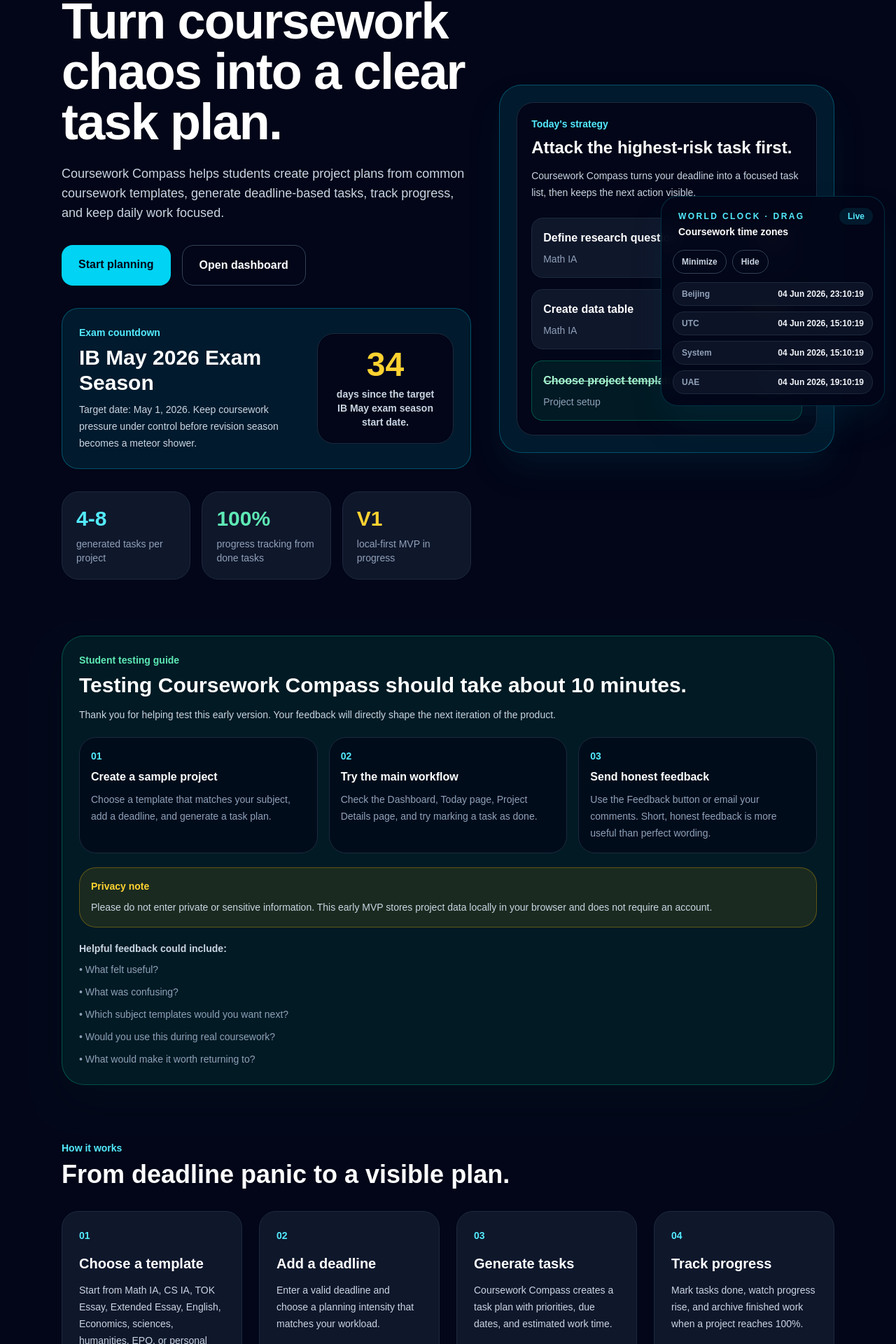
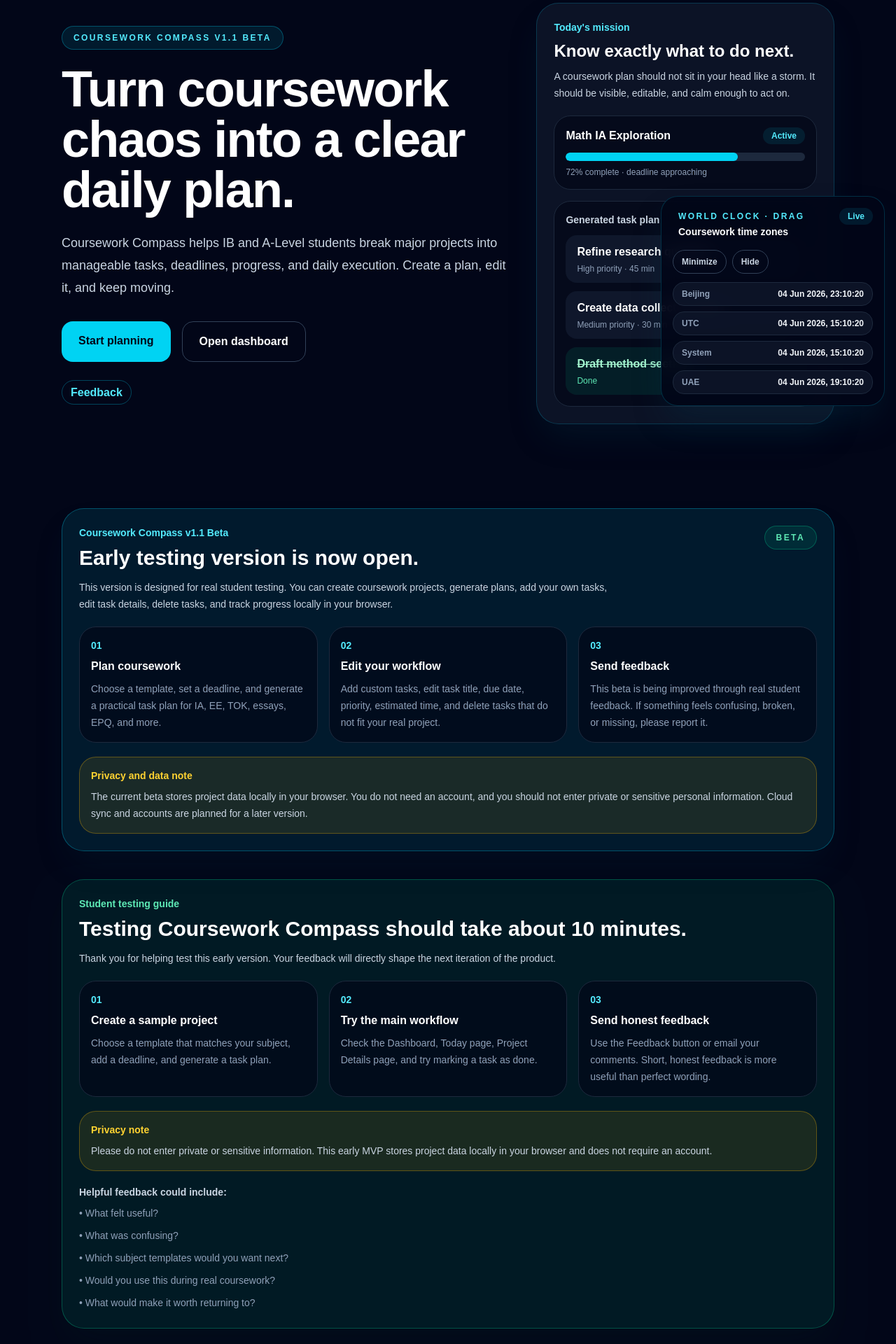
Before and after one commit to ChefDav/Coursework-Compass, a Next.js app: page / in a window 1280 px wide. Shown: the part 194-2114 px from the top of the page at 70% size. Built offline with nearby package versions, Linux system fonts and the light colour scheme.

Commit message:
Add beta release note

```diff
--- a/app/page.tsx
+++ b/app/page.tsx
@@ -1,53 +1,83 @@
+import AppNav from "@/components/AppNav";
+import BetaNotice from "@/components/BetaNotice";
+import ExamCountdownCard from "@/components/ExamCountdownCard";
 import FeedbackLink from "@/components/FeedbackLink";
-import ExamCountdownCard from "@/components/ExamCountdownCard";
 import TestingGuideCard from "@/components/TestingGuideCard";
+
+const templateHighlights = [
+  "Math IA",
+  "Computer Science IA",
+  "Biology IA",
+  "Chemistry IA",
+  "Physics IA",
+  "Business IA",
+  "TOK Essay",
+  "Extended Essay",
+  "English Essay",
+  "Economics Commentary",
+  "EPQ",
+  "University Personal Statement",
+];
+
+const workflowSteps = [
+  {
+    number: "01",
+    title: "Choose your coursework type",
+    description:
+        "Pick a template for IA, EE, TOK, essays, EPQ, personal statement, or another major academic project.",
+  },
+  {
+    number: "02",
+    title: "Set your deadline",
+    description:
+        "Use the calendar picker to choose a real deadline. Coursework Compass turns it into a structured plan.",
+  },
+  {
+    number: "03",
+    title: "Generate and edit your plan",
+    description:
+        "Create tasks, add your own custom work, edit task details, delete tasks, and track progress from Dashboard and Today.",
+  },
+];
+
+const featureCards = [
+  {
+    title: "Deadline-aware planning",
+    description:
+        "Your project plan is generated around the deadline, so the work feels less like a fog bank and more like a route map.",
+  },
+  {
+    title: "Editable task workspace",
+    description:
+        "Add, edit, delete, complete, and restore tasks. The v1.1 beta is designed for real coursework changes.",
+  },
+  {
+    title: "Student-first interface",
+    description:
+        "Built for students managing IA, EE, TOK, essays, mock season, revision pressure, and shifting teacher feedback.",
+  },
+];
 
 export default function HomePage() {
   return (
       <main className="min-h-screen bg-slate-950 text-white">
         <section className="mx-auto max-w-6xl px-4 py-6 sm:px-6 sm:py-8">
-          <nav className="mb-16 flex flex-col gap-5 sm:flex-row sm:items-center sm:justify-between">
-            <a href="/" className="text-xl font-black tracking-tight">
-              Coursework Compass
-            </a>
+          <AppNav />
 
-            <div className="flex flex-wrap gap-3 text-sm text-slate-300">
-              <a
-                  href="/dashboard"
-                  className="rounded-full px-3 py-2 font-bold transition hover:bg-slate-800 hover:text-white"
-              >
-                Dashboard
-              </a>
-              <a
-                  href="/projects"
-                  className="rounded-full px-3 py-2 font-bold transition hover:bg-slate-800 hover:text-white"
-              >
-                Projects
-              </a>
-              <a
-                  href="/today"
-                  className="rounded-full px-3 py-2 font-bold transition hover:bg-slate-800 hover:text-white"
-              >
-                Today
-              </a>
-              <FeedbackLink />
+          <section className="grid gap-10 py-12 md:grid-cols-[1.2fr_0.8fr] md:items-center md:py-20">
+            <div>
+              <div className="mb-5 inline-flex rounded-full border border-cyan-400/30 bg-cyan-400/10 px-4 py-2 text-xs font-black uppercase tracking-[0.2em] text-cyan-300">
+                Coursework Compass v1.1 Beta
               </div>
-          </nav>
 
-          <section className="grid gap-10 lg:grid-cols-[1.1fr_0.9fr] lg:items-center">
-            <div>
-              <p className="mb-4 inline-flex rounded-full border border-cyan-400/30 bg-cyan-400/10 px-4 py-2 text-sm font-bold text-cyan-300">
-                Coursework planning for deadline-heavy students
-              </p>
-
-              <h1 className="max-w-4xl text-5xl font-black tracking-tight sm:text-6xl lg:text-7xl">
-                Turn coursework chaos into a clear task plan.
+              <h1 className="text-5xl font-black tracking-tight sm:text-6xl md:text-7xl">
+                Turn coursework chaos into a clear daily plan.
               </h1>
 
-              <p className="mt-6 max-w-2xl text-base leading-7 text-slate-300 sm:text-lg">
-                Coursework Compass helps students create project plans from
-                common coursework templates, generate deadline-based tasks, track
-                progress, and keep daily work focused.
+              <p className="mt-6 max-w-2xl text-base leading-8 text-slate-300 sm:text-lg">
+                Coursework Compass helps IB and A-Level students break major
+                projects into manageable tasks, deadlines, progress, and daily
+                execution. Create a plan, edit it, and keep moving.
               </p>
 
               <div className="mt-8 flex flex-col gap-4 sm:flex-row">
@@ -67,158 +97,218 @@ export default function HomePage() {
               </div>
 
               <div className="mt-8">
-                <ExamCountdownCard />
+                <FeedbackLink />
+              </div>
             </div>
 
-              <div className="mt-8 grid gap-4 sm:grid-cols-3">
-                <div className="rounded-3xl border border-slate-800 bg-slate-900 p-5">
-                  <p className="text-3xl font-black text-cyan-300">4-8</p>
-                  <p className="mt-2 text-sm text-slate-400">
-                    generated tasks per project
+            <div className="rounded-[2rem] border border-cyan-400/20 bg-slate-900/80 p-5 shadow-2xl shadow-cyan-950/30 sm:p-6">
+              <div className="mb-5">
+                <p className="mb-2 text-sm font-bold text-cyan-300">
+                  Today&apos;s mission
+                </p>
+                <h2 className="text-2xl font-black">
+                  Know exactly what to do next.
+                </h2>
+                <p className="mt-2 text-sm leading-6 text-slate-300">
+                  A coursework plan should not sit in your head like a storm. It
+                  should be visible, editable, and calm enough to act on.
                 </p>
               </div>
 
-                <div className="rounded-3xl border border-slate-800 bg-slate-900 p-5">
-                  <p className="text-3xl font-black text-emerald-300">100%</p>
-                  <p className="mt-2 text-sm text-slate-400">
-                    progress tracking from done tasks
+              <div className="space-y-4">
+                <div className="rounded-3xl border border-slate-800 bg-slate-950/70 p-4">
+                  <div className="mb-3 flex items-center justify-between">
+                    <p className="font-bold text-white">Math IA Exploration</p>
+                    <span className="rounded-full bg-cyan-400/10 px-3 py-1 text-xs font-bold text-cyan-300">
+                    Active
+                  </span>
+                  </div>
+
+                  <div className="h-3 overflow-hidden rounded-full bg-slate-800">
+                    <div className="h-full w-[72%] rounded-full bg-cyan-400" />
+                  </div>
+
+                  <p className="mt-2 text-xs text-slate-400">
+                    72% complete · deadline approaching
                   </p>
                 </div>
 
-                <div className="rounded-3xl border border-slate-800 bg-slate-900 p-5">
-                  <p className="text-3xl font-black text-amber-300">V1</p>
-                  <p className="mt-2 text-sm text-slate-400">
-                    local-first MVP in progress
+                <div className="rounded-3xl border border-slate-800 bg-slate-950/70 p-4">
+                  <p className="mb-3 text-sm font-bold text-slate-300">
+                    Generated task plan
+                  </p>
+
+                  <div className="space-y-3">
+                    <div className="rounded-2xl bg-slate-900 px-4 py-3">
+                      <p className="font-bold text-white">
+                        Refine research question
+                      </p>
+                      <p className="mt-1 text-xs text-slate-400">
+                        High priority · 45 min
                       </p>
                     </div>
-              </div>
+
+                    <div className="rounded-2xl bg-slate-900 px-4 py-3">
+                      <p className="font-bold text-white">
+                        Create data collection table
+                      </p>
+                      <p className="mt-1 text-xs text-slate-400">
+                        Medium priority · 30 min
+                      </p>
                     </div>
 
-            <div className="rounded-[2rem] border border-cyan-400/30 bg-cyan-400/10 p-5 shadow-2xl shadow-cyan-950/40 sm:p-6">
-              <div className="rounded-[1.5rem] border border-slate-800 bg-slate-950 p-5">
-                <p className="mb-2 text-sm font-bold text-cyan-300">
-                  Today&apos;s strategy
+                    <div className="rounded-2xl bg-emerald-400/10 px-4 py-3">
+                      <p className="font-bold text-emerald-200 line-through">
+                        Draft method section
                       </p>
-                <h2 className="text-2xl font-black">
-                  Attack the highest-risk task first.
-                </h2>
-                <p className="mt-3 text-sm leading-6 text-slate-300">
-                  Coursework Compass turns your deadline into a focused task list,
-                  then keeps the next action visible.
-                </p>
-
-                <div className="mt-6 space-y-4">
-                  <div className="rounded-2xl border border-slate-800 bg-slate-900 p-4">
-                    <div className="mb-2 flex items-center justify-between gap-3">
-                      <p className="font-bold">Define research question</p>
-                      <span className="rounded-full bg-red-400/10 px-3 py-1 text-xs font-bold text-red-300">
-                      High
-                    </span>
+                      <p className="mt-1 text-xs text-emerald-300">Done</p>
                     </div>
-                    <p className="text-sm text-slate-400">Math IA</p>
-                  </div>
-
-                  <div className="rounded-2xl border border-slate-800 bg-slate-900 p-4">
-                    <div className="mb-2 flex items-center justify-between gap-3">
-                      <p className="font-bold">Create data table</p>
-                      <span className="rounded-full bg-amber-400/10 px-3 py-1 text-xs font-bold text-amber-300">
-                      Medium
-                    </span>
-                    </div>
-                    <p className="text-sm text-slate-400">Math IA</p>
-                  </div>
-
-                  <div className="rounded-2xl border border-emerald-400/30 bg-emerald-400/10 p-4">
-                    <div className="mb-2 flex items-center justify-between gap-3">
-                      <p className="font-bold text-emerald-200 line-through">
-                        Choose project template
-                      </p>
-                      <span className="rounded-full bg-emerald-400/10 px-3 py-1 text-xs font-bold text-emerald-300">
-                      Done
-                    </span>
-                    </div>
-                    <p className="text-sm text-slate-400">Project setup</p>
                   </div>
                 </div>
               </div>
             </div>
           </section>
 
-          <div className="mt-20">
+          <div className="mt-10">
+            <BetaNotice />
+          </div>
+
+          <div className="mt-10">
             <TestingGuideCard />
           </div>
 
           <section className="mt-20">
             <div className="mb-8">
               <p className="mb-2 text-sm font-bold text-cyan-300">
+                Countdown pressure
+              </p>
+              <h2 className="text-3xl font-black tracking-tight sm:text-4xl">
+                Deadlines become clearer when time is visible.
+              </h2>
+              <p className="mt-3 max-w-2xl text-sm leading-6 text-slate-300">
+                Coursework Compass includes countdown-oriented planning so major
+                projects feel less invisible.
+              </p>
+            </div>
+
+            <ExamCountdownCard />
+          </section>
+
+          <section className="mt-20">
+            <div className="mb-8">
+              <p className="mb-2 text-sm font-bold text-cyan-300">
                 How it works
               </p>
-              <h2 className="text-3xl font-black sm:text-4xl">
-                From deadline panic to a visible plan.
+              <h2 className="text-3xl font-black tracking-tight sm:text-4xl">
+                From vague coursework to visible progress.
               </h2>
             </div>
 
-            <div className="grid gap-6 md:grid-cols-4">
-              <div className="rounded-3xl border border-slate-800 bg-slate-900 p-6">
-                <p className="mb-4 text-sm font-bold text-cyan-300">01</p>
-                <h3 className="mb-3 text-xl font-bold">Choose a template</h3>
+            <div className="grid gap-5 md:grid-cols-3">
+              {workflowSteps.map((step) => (
+                  <div
+                      key={step.number}
+                      className="rounded-[2rem] border border-slate-800 bg-slate-900 p-5 sm:p-6"
+                  >
+                    <p className="mb-4 text-sm font-black text-cyan-300">
+                      {step.number}
+                    </p>
+                    <h3 className="mb-3 text-xl font-black text-white">
+                      {step.title}
+                    </h3>
+                    <p className="text-sm leading-6 text-slate-400">
+                      {step.description}
+                    </p>
+                  </div>
+              ))}
+            </div>
+          </section>
+
+          <section className="mt-20">
+            <div className="mb-8">
+              <p className="mb-2 text-sm font-bold text-cyan-300">
+                v1.1 Beta features
+              </p>
+              <h2 className="text-3xl font-black tracking-tight sm:text-4xl">
+                Built for real student workflows.
+              </h2>
+            </div>
+
+            <div className="grid gap-5 md:grid-cols-3">
+              {featureCards.map((feature) => (
+                  <div
+                      key={feature.title}
+                      className="rounded-[2rem] border border-cyan-400/20 bg-cyan-400/10 p-5 sm:p-6"
+                  >
+                    <h3 className="mb-3 text-xl font-black text-white">
+                      {feature.title}
+                    </h3>
                     <p className="text-sm leading-6 text-slate-300">
-                  Start from Math IA, CS IA, TOK Essay, Extended Essay, English,
-                  Economics, sciences, humanities, EPQ, or personal statement
-                  templates.
+                      {feature.description}
+                    </p>
+                  </div>
+              ))}
+            </div>
+          </section>
+
+          <section className="mt-20">
+            <div className="mb-8">
+              <p className="mb-2 text-sm font-bold text-cyan-300">
+                Supported templates
+              </p>
+              <h2 className="text-3xl font-black tracking-tight sm:text-4xl">
+                Start with a subject-specific structure.
+              </h2>
+              <p className="mt-3 max-w-2xl text-sm leading-6 text-slate-300">
+                The current template library covers common IB and A-Level
+                coursework formats. More templates will be added through student
+                feedback.
               </p>
             </div>
 
-              <div className="rounded-3xl border border-slate-800 bg-slate-900 p-6">
-                <p className="mb-4 text-sm font-bold text-cyan-300">02</p>
-                <h3 className="mb-3 text-xl font-bold">Add a deadline</h3>
-                <p className="text-sm leading-6 text-slate-300">
-                  Enter a valid deadline and choose a planning intensity that
-                  matches your workload.
+            <div className="flex flex-wrap gap-3">
+              {templateHighlights.map((template) => (
+                  <span
+                      key={template}
+                      className="rounded-full border border-slate-700 bg-slate-900 px-4 py-2 text-sm font-bold text-slate-200"
+                  >
+                {template}
+              </span>
+              ))}
+            </div>
+          </section>
+
+          <section className="mt-20 rounded-[2rem] border border-emerald-400/30 bg-emerald-400/10 p-6 sm:p-8">
+            <div className="grid gap-8 md:grid-cols-[1.2fr_0.8fr] md:items-center">
+              <div>
+                <p className="mb-2 text-sm font-bold text-emerald-300">
+                  Ready to test?
+                </p>
+                <h2 className="text-3xl font-black tracking-tight sm:text-4xl">
+                  Create your first coursework plan.
+                </h2>
+                <p className="mt-3 max-w-2xl text-sm leading-6 text-slate-300">
+                  This beta stores your data locally in your browser. Try it with
+                  a sample project first, then send feedback if something feels
+                  unclear, useful, broken, or missing.
                 </p>
               </div>
 
-              <div className="rounded-3xl border border-slate-800 bg-slate-900 p-6">
-                <p className="mb-4 text-sm font-bold text-cyan-300">03</p>
-                <h3 className="mb-3 text-xl font-bold">Generate tasks</h3>
-                <p className="text-sm leading-6 text-slate-300">
-                  Coursework Compass creates a task plan with priorities, due
-                  dates, and estimated work time.
-                </p>
-              </div>
-
-              <div className="rounded-3xl border border-slate-800 bg-slate-900 p-6">
-                <p className="mb-4 text-sm font-bold text-cyan-300">04</p>
-                <h3 className="mb-3 text-xl font-bold">Track progress</h3>
-                <p className="text-sm leading-6 text-slate-300">
-                  Mark tasks done, watch progress rise, and archive finished work
-                  when a project reaches 100%.
-                </p>
-              </div>
-            </div>
-          </section>
-
-          <section className="mt-20 rounded-[2rem] border border-slate-800 bg-slate-900 p-6 sm:p-8">
-            <div className="grid gap-8 md:grid-cols-[1fr_auto] md:items-center">
-              <div>
-                <p className="mb-2 text-sm font-bold text-emerald-300">
-                  Ready to test the workflow?
-                </p>
-                <h2 className="text-3xl font-black sm:text-4xl">
-                  Create your first coursework plan.
-                </h2>
-                <p className="mt-3 max-w-2xl text-sm leading-6 text-slate-300">
-                  This MVP currently saves data in your browser. Cloud accounts
-                  and sync will come later after the core experience is polished.
-                </p>
-              </div>
+              <div className="flex flex-col gap-4">
+                <a
+                    href="/projects/new"
+                    className="rounded-2xl bg-emerald-400 px-6 py-4 text-center font-bold text-slate-950 transition hover:bg-emerald-300"
+                >
+                  Create project
+                </a>
 
                 <a
-                  href="/projects/new"
-                  className="rounded-2xl bg-cyan-400 px-6 py-4 text-center font-bold text-slate-950 transition hover:bg-cyan-300"
+                    href="/projects"
+                    className="rounded-2xl border border-slate-700 px-6 py-4 text-center font-bold text-white transition hover:border-slate-400"
                 >
-                Start now
+                  View projects
                 </a>
+              </div>
             </div>
           </section>
         </section>
--- /dev/null
+++ b/components/BetaNotice.tsx
@@ -0,0 +1,66 @@
+export default function BetaNotice() {
+    return (
+        <section className="rounded-[2rem] border border-cyan-400/30 bg-cyan-400/10 p-5 shadow-2xl shadow-cyan-950/20 sm:p-6">
+            <div className="mb-5 flex flex-col gap-4 md:flex-row md:items-start md:justify-between">
+                <div>
+                    <p className="mb-2 text-sm font-bold text-cyan-300">
+                        Coursework Compass v1.1 Beta
+                    </p>
+                    <h2 className="text-2xl font-black sm:text-3xl">
+                        Early testing version is now open.
+                    </h2>
+                    <p className="mt-3 max-w-3xl text-sm leading-6 text-slate-300">
+                        This version is designed for real student testing. You can create
+                        coursework projects, generate plans, add your own tasks, edit task
+                        details, delete tasks, and track progress locally in your browser.
+                    </p>
+                </div>
+
+                <span className="w-fit rounded-full border border-emerald-400/30 bg-emerald-400/10 px-4 py-2 text-xs font-black uppercase tracking-[0.2em] text-emerald-300">
+          Beta
+        </span>
+            </div>
+
+            <div className="grid gap-4 md:grid-cols-3">
+                <div className="rounded-3xl border border-slate-800 bg-slate-950/70 p-4">
+                    <p className="mb-2 text-sm font-black text-cyan-300">01</p>
+                    <h3 className="mb-2 font-bold text-white">Plan coursework</h3>
+                    <p className="text-sm leading-6 text-slate-400">
+                        Choose a template, set a deadline, and generate a practical task
+                        plan for IA, EE, TOK, essays, EPQ, and more.
+                    </p>
+                </div>
+
+                <div className="rounded-3xl border border-slate-800 bg-slate-950/70 p-4">
+                    <p className="mb-2 text-sm font-black text-cyan-300">02</p>
+                    <h3 className="mb-2 font-bold text-white">Edit your workflow</h3>
+                    <p className="text-sm leading-6 text-slate-400">
+                        Add custom tasks, edit task title, due date, priority, estimated
+                        time, and delete tasks that do not fit your real project.
+                    </p>
+                </div>
+
+                <div className="rounded-3xl border border-slate-800 bg-slate-950/70 p-4">
+                    <p className="mb-2 text-sm font-black text-cyan-300">03</p>
+                    <h3 className="mb-2 font-bold text-white">Send feedback</h3>
+                    <p className="text-sm leading-6 text-slate-400">
+                        This beta is being improved through real student feedback. If
+                        something feels confusing, broken, or missing, please report it.
+                    </p>
+                </div>
+            </div>
+
+            <div className="mt-5 rounded-3xl border border-amber-400/30 bg-amber-400/10 p-4">
+                <p className="mb-2 text-sm font-bold text-amber-300">
+                    Privacy and data note
+                </p>
+                <p className="text-sm leading-6 text-slate-300">
+                    The current beta stores project data locally in your browser. You do
+                    not need an account, and you should not enter private or sensitive
+                    personal information. Cloud sync and accounts are planned for a later
+                    version.
+                </p>
+            </div>
+        </section>
+    );
+}
```
Also changed, not shown: app/projects/new/page.tsx (+9 -3 lines). Lines whose indentation alone changed are shown as unchanged.
